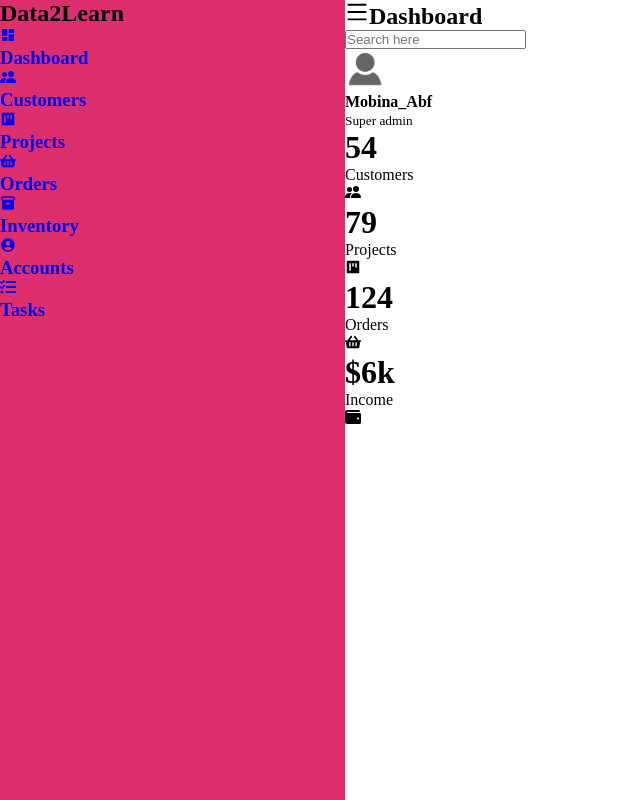
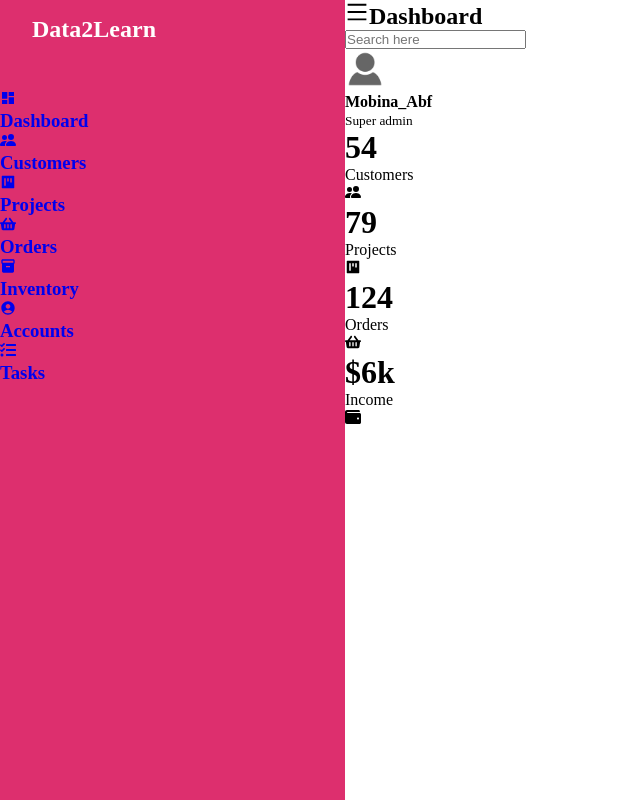
Before and after one commit to MobinaAbf/admin-dashboard, a React (Create React App) app: page / in a window 1280 px wide. Shown: the whole page, without its empty margins (0-640 px from the left). Built offline with nearby package versions, Linux system fonts and the light colour scheme.

Commit message:
style sidebar-brand

```diff
--- a/src/Dashboard/Dashboard.css
+++ b/src/Dashboard/Dashboard.css
@@ -24,6 +24,12 @@
   background: var(--main-color);
 }
 
+.sidebar-brand{
+    height: 90px;
+    padding: 1rem 0rem 1rem 2rem;
+    color: #fff;
+}
+
 .main-content{
     margin-left: 345px;
 }
--- a/src/Dashboard/Dashboard.js
+++ b/src/Dashboard/Dashboard.js
@@ -2,7 +2,7 @@ import "./Dashboard.css";
 import myImage from "./images.png";
 import { MdDashboard, MdInventory, MdAccountCircle } from "react-icons/md";
 import { BsFillPeopleFill } from "react-icons/bs";
-import { AiFillProject ,AiOutlineMenu} from "react-icons/ai";
+import { AiFillProject, AiOutlineMenu } from "react-icons/ai";
 import { FaShoppingBasket, FaTasks, FaWallet } from "react-icons/fa";
 import { BiSolidWallet } from "react-icons/bi";
 
```
